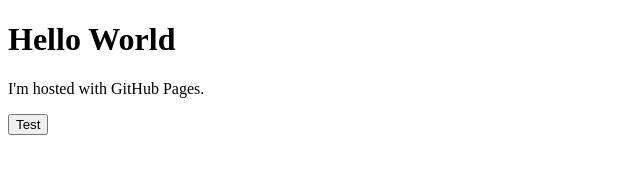
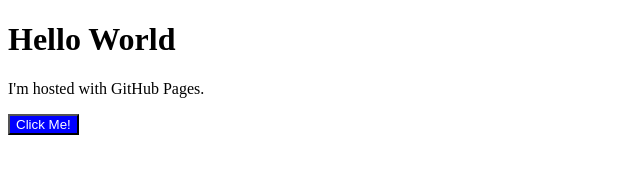
Before and after one commit to Georg9741/Georg9741.github.io, a plain HTML site: page index.html in a window 1280 px wide. Shown: the whole page, without its empty margins (0-640 px from the left). Drawn offline with Linux system fonts and the light colour scheme.

Commit message:
Update index.html test

```diff
--- a/index.html
+++ b/index.html
@@ -4,7 +4,7 @@
 <h1>Hello World</h1>
 <p>I'm hosted with GitHub Pages.</p>
 <a href="test.html">
-  <button>Test</button>
+    <button style="background-color: blue; color: white;">Click Me!</button>
 </a>
 </body>
 </html>
```
